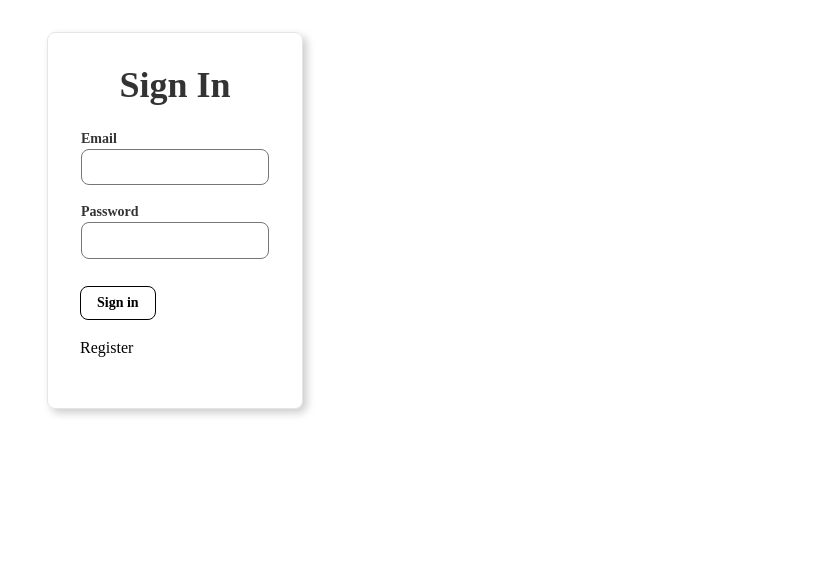
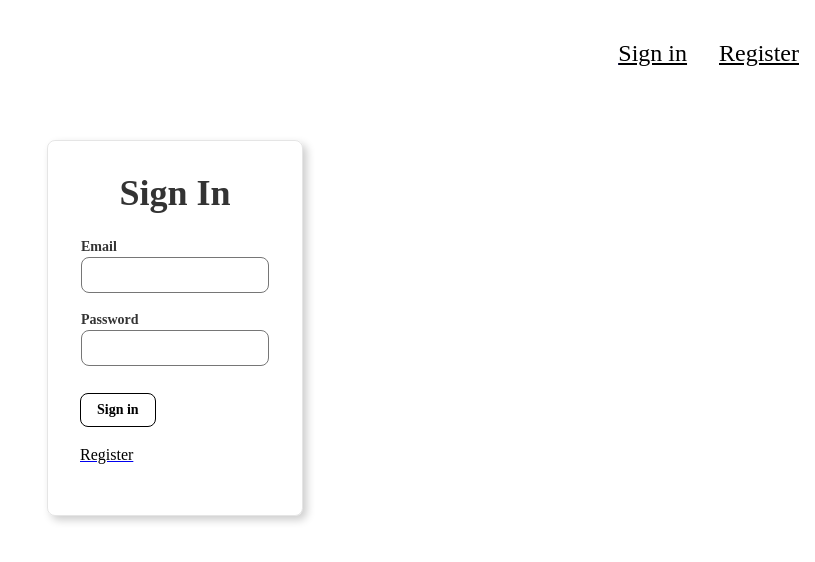
Before and after one commit to Sampandu/Stocks-port, a React (Create React App) app: page / in a window 1280 px wide. Shown: the top 562 px of the page, without its empty margins (465-1280 px from the left). Built offline with nearby package versions, Linux system fonts and the light colour scheme.

Commit message:
connect signin component to server

```diff
--- a/package.json
+++ b/package.json
@@ -3,10 +3,15 @@
   "version": "0.1.0",
   "private": true,
   "dependencies": {
+    "axios": "^0.18.0",
     "react": "^16.8.6",
     "react-dom": "^16.8.6",
+    "react-redux": "^7.0.2",
     "react-router-dom": "^5.0.0",
     "react-scripts": "2.1.8",
+    "redux": "^4.0.1",
+    "redux-logger": "^3.0.6",
+    "redux-thunk": "^2.3.0",
     "tachyons": "^4.11.1"
   },
   "scripts": {
--- a/src/App.js
+++ b/src/App.js
@@ -1,21 +1,55 @@
 import React, { Component } from 'react';
-import { Switch, Route } from 'react-router-dom';
+import { Switch, Route, Redirect } from 'react-router-dom';
 import Signin from './components/Signin';
 import Register from './components/Register';
 import Portfolio from './components/Portfolio';
 import Transactions from './components/Transactions';
+import Navigation from './components/Navigation';
 import './App.css';
 import 'tachyons';
 
+const initialState = {
+  isSignin: false,
+  user: {
+    id: '',
+    name: '',
+    email: '',
+    join: ''
+  }
+}
+
 class App extends Component {
+  constructor() {
+    super()
+    this.state = initialState
+  }
+
+  loadUser = (data) => {
+    this.setState({
+      user: {...this.state.user, data}
+    })
+    console.log('app.js----',this.state.user)
+  }
+
   render() {
+    const { isSignin } = this.state
+
     return (
-      <Switch>
-        <Route exact path="/" component={Signin}/>
-        <Route path="/register" component={Register}/>
-        <Route path="/portfolio" component={Portfolio}/>
-        <Route path="/transactions" component={Transactions}/>
-      </Switch>
+      <div>
+        <Navigation />
+        <Switch>
+          <Route exact path="/" render={(props) => <Signin {...props} loadUser={this.loadUser} />}/>
+          <Route path="/register" component={Register}/>
+          <Route path="/portfolio" component={Portfolio}/>
+          <Route path="/transactions" component={Transactions}/>
+          {/* Routes placed here are only available after logging in */}
+          {isSignin &&
+            <Redirect to="/portfolio"/>
+          }
+          {/* Displays our Login component as a fallback */}
+          <Route component={Signin}/>
+        </Switch>
+      </div>
     )
   }
 }
--- /dev/null
+++ b/src/components/Navigation.js
@@ -0,0 +1,30 @@
+import React from 'react';
+import { Link } from 'react-router-dom';
+
+const Navigation = ({isSignin}) => {
+  if (isSignin) {
+    return (
+      <nav style={{display: 'flex', justifyContent: 'flex-end'}}>
+        <Link to="/portfolio">
+          <p className='f3 pa3 link underline black dim pointer'>Portfolio</p>
+        </Link>
+        <Link to="/portfolio">
+          <p className='f3 pa3 link underline black dim pointer'>Transaction</p>
+        </Link>
+      </nav>
+    )
+  } else {
+    return (
+      <nav style={{display: 'flex', justifyContent: 'flex-end'}}>
+        <Link to="/">
+          <p className='f3 pa3 link underline black dim pointer'>Sign in</p>
+        </Link>
+        <Link to="/register">
+          <p className='f3 pa3 link underline black dim pointer'>Register</p>
+        </Link>
+      </nav>
+    )
+  }
+}
+
+export default Navigation
--- a/src/components/Signin.js
+++ b/src/components/Signin.js
@@ -1,6 +1,38 @@
-import React from 'react';
+import React, { Component } from 'react';
+import { Link } from 'react-router-dom';
+import axios from 'axios';
+// import history from '../history';
 
-const Signin = () => {
+class Signin extends Component {
+  constructor(props) {
+    super(props)
+    this.state = {
+      email: '',
+      password: ''
+    }
+  }
+
+  onInputChange = (event) => {
+    this.setState({[event.target.name]: event.target.value})
+  }
+
+  onSigninSubmit = () => {
+    axios.post('http://localhost:3001/signin', {
+      email: this.state.email,
+      password: this.state.password
+    })
+      .then(response => {
+        console.log('signin', response.data)
+        if(response.data.id) {
+          this.props.loadUser(response.data)
+          this.props.history.push('/portfolio')
+        }
+      })
+      .catch(err => console.log(err))
+  }
+
+  render() {
+
     return (
       <article className="br2 ba br3 shadow-5 b--black-10 mv4 w-100 w-50-m w-25-l mw5 center">
         <main className="pa4 black-80 center">
@@ -10,6 +42,7 @@ const Signin = () => {
               <div className="mt3">
                 <label className="db fw6 lh-copy f6" htmlFor="email-address">Email</label>
                 <input
+                  onChange={this.onInputChange}
                   className="br3 pa2 input-reset ba bg-transparent hover-bg-black hover-white w-100"
                   type="email"
                   name="email"
@@ -19,6 +52,7 @@ const Signin = () => {
               <div className="mv3">
                 <label className="db fw6 lh-copy f6" htmlFor="password">Password</label>
                 <input
+                  onChange={this.onInputChange}
                   className="b br3 pa2 input-reset ba bg-transparent hover-bg-black hover-white w-100"
                   type="password"
                   name="password"
@@ -27,18 +61,23 @@ const Signin = () => {
               </div>
             </fieldset>
             <div>
-            <input className="b br3 ph3 pv2 input-reset ba b--black bg-transparent grow pointer f6 dib center"
+              <input
+                onClick={this.onSigninSubmit}
+                className="b br3 ph3 pv2 input-reset ba b--black bg-transparent grow pointer f6 dib center"
                 type="submit"
                 value="Sign in"
               />
             </div>
             <div className="lh-copy mt3">
+              <Link to="/register">
                 <p className="f5 link dim black db pointer">Register</p>
+              </Link>
             </div>
           </div>
         </main>
       </article>
     )
   }
+}
 
 export default Signin;
--- /dev/null
+++ b/src/history.js
@@ -0,0 +1,3 @@
+import { createBrowserHistory } from 'history';
+
+export default createBrowserHistory();
```
Also changed, not shown: src/index.js (+5 -3 lines), 1 other file (tests, documents, lock files or other folders). Lines whose indentation alone changed are shown as unchanged.
